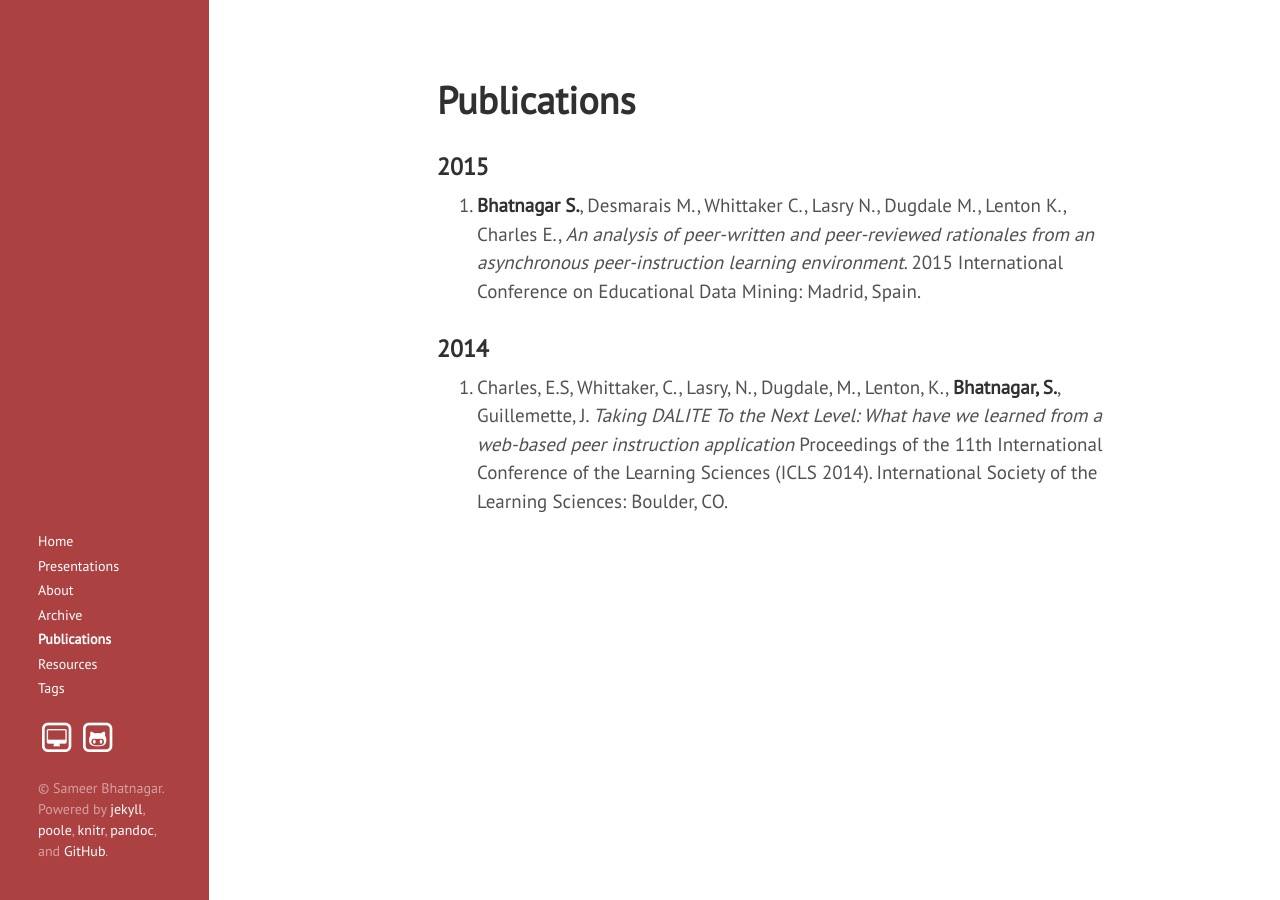
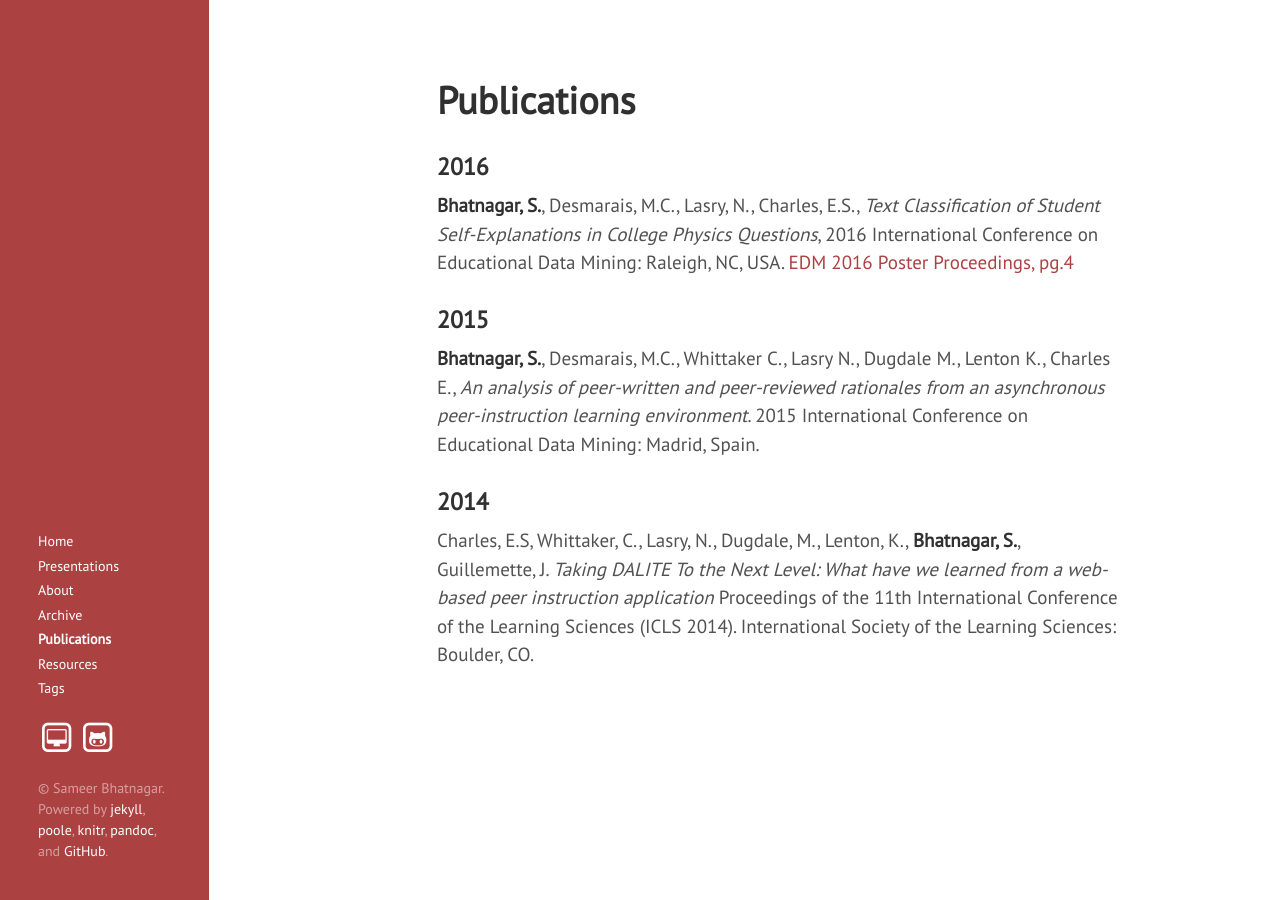
Before and after one commit to sameerbhatnagar/sameerbhatnagar.github.io, a Jekyll site: the page built from pubs.md, in a window 1280 px wide. Built offline with Jekyll 4.4.1, drawn with Linux system fonts in a browser that asks for light colours; nearby versions of some CDN libraries.

Commit message:
add edm2016 to pubs.md

```diff
--- a/pubs.md
+++ b/pubs.md
@@ -3,11 +3,14 @@ layout: page
 title: "Publications"
 ---
 
+### 2016
+**Bhatnagar, S.**, Desmarais, M.C., Lasry, N., Charles, E.S., _Text Classification of Student Self-Explanations in College
+Physics Questions_, 2016 International Conference on Educational Data Mining: Raleigh, NC, USA. [EDM 2016 Poster Proceedings, pg.4](http://www.educationaldatamining.org/EDM2016/proceedings/edm2016_postersdemos.pdf)
 
 ### 2015
 
-3. **Bhatnagar S.**, Desmarais M., Whittaker C., Lasry N., Dugdale M., Lenton K., Charles E., _An analysis of peer-written and peer-reviewed rationales from an asynchronous peer-instruction learning environment_. 2015 International Conference on Educational Data Mining: Madrid, Spain.
+**Bhatnagar, S.**, Desmarais, M.C., Whittaker C., Lasry N., Dugdale M., Lenton K., Charles E., _An analysis of peer-written and peer-reviewed rationales from an asynchronous peer-instruction learning environment_. 2015 International Conference on Educational Data Mining: Madrid, Spain.
 
 ### 2014
 
-2. Charles, E.S, Whittaker, C., Lasry, N., Dugdale, M., Lenton, K., **Bhatnagar, S.**, Guillemette, J. _Taking DALITE To the Next Level: What have we learned from a web-based peer instruction application_ Proceedings of the 11th International Conference of the Learning Sciences (ICLS 2014). International Society of the Learning Sciences: Boulder, CO.
+Charles, E.S, Whittaker, C., Lasry, N., Dugdale, M., Lenton, K., **Bhatnagar, S.**, Guillemette, J. _Taking DALITE To the Next Level: What have we learned from a web-based peer instruction application_ Proceedings of the 11th International Conference of the Learning Sciences (ICLS 2014). International Society of the Learning Sciences: Boulder, CO.
```
Also changed, not shown: about.md (+1 -1 lines).
